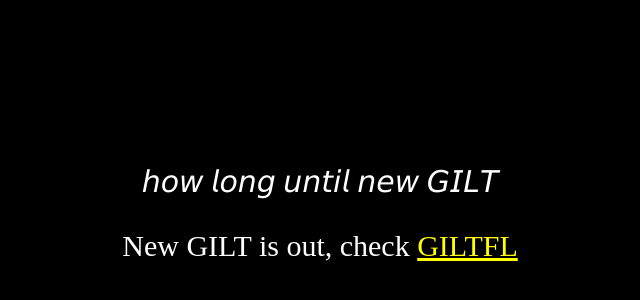
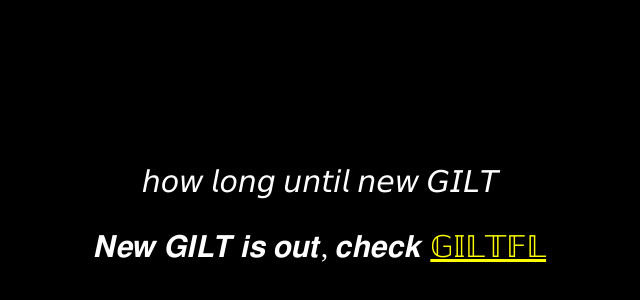
Before and after one commit to knifepunchrecords/GILTwiki, a plain HTML site: page index.html in a window 1280 px wide. Shown: the part 174-474 px from the top of the page, without its empty margins (320-960 px from the left). Drawn offline with Linux system fonts and the light colour scheme.

Commit message:
Update index.html

```diff
--- a/index.html
+++ b/index.html
@@ -49,7 +49,7 @@ var x = setInterval(function() {
   // If the count down is finished, write some text
   if (distance < 0) {
     clearInterval(x);
-    document.getElementById("demo").innerHTML = 'New GILT is out, check <a href="https://twitter.com/giltfl">GILTFL</a>';
+    document.getElementById("demo").innerHTML = '𝑵𝒆𝒘 𝑮𝑰𝑳𝑻 𝒊𝒔 𝒐𝒖𝒕, 𝒄𝒉𝒆𝒄𝒌 <a href="https://twitter.com/giltfl">𝔾𝕀𝕃𝕋𝔽𝕃</a>';
   }
 }, 1000);
 </script>
```
